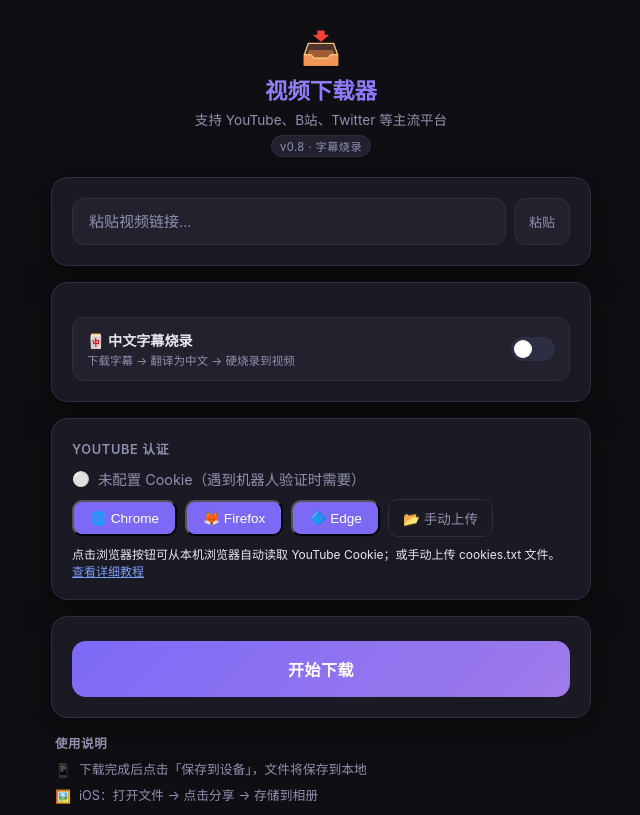
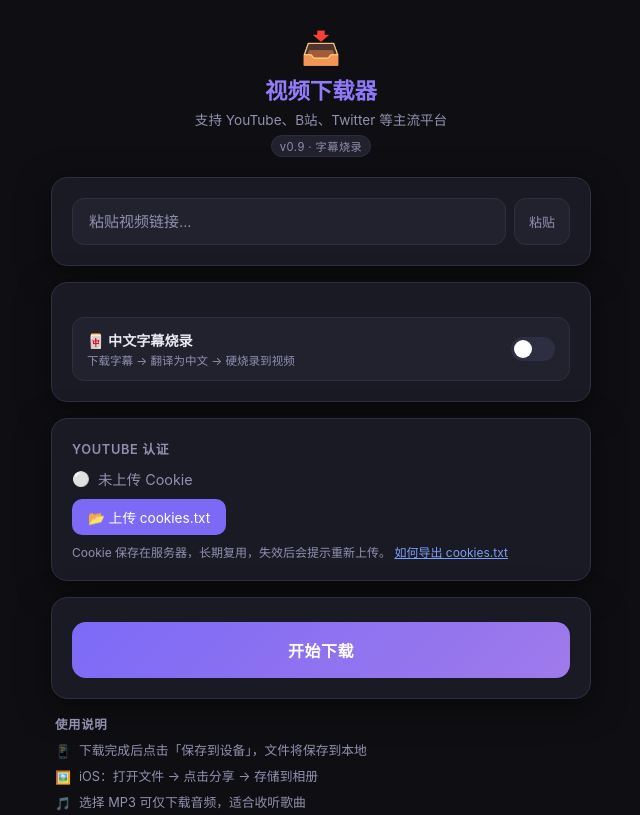
Before and after one commit to Zeo0811/toys, a Flask app: page / in a window 1280 px wide. Shown: the top 815 px of the page, without its empty margins (319-959 px from the left). Run offline with Flask 3, Linux system fonts and the light colour scheme; data that the repository does not hold is empty; some libraries are stand-ins or nearby versions.

Commit message:
feat: 简化 Cookie UI + 完善字幕烧录功能 (v0.9)
Cookie UI：
- 移除 Chrome/Firefox/Edge 浏览器分类按钮
- 只保留「上传 cookies.txt」+ 移除按钮
- Cookie 保存到服务器长期复用
- 下载时遇到机器人验证自动提示重新上传

字幕烧录修复：
- render.yaml/Dockerfile/nixpacks.toml 安装 fonts-noto-cjk
  （根本原因：--no-install-recommends 导致中文字体缺失，ffmpeg 烧录方块字）
- _burn_subtitle 指定 FontName=Noto Sans CJK SC 确保中文正确渲染
- 新增 _fix_srt_overlaps()：参考本地 fix_subtitle_overlap.py
  修复翻译后 SRT 时间戳重叠问题
- _translate_srt_to_chinese 翻译完成后自动调用重叠修复
- 移除已废弃的 api_cookies_from_browser 路由

Co-Authored-By: Claude Sonnet 4.6 <noreply@anthropic.com>

```diff
--- a/app.py
+++ b/app.py
@@ -127,7 +127,7 @@ def clean_old_jobs():
 
 
 # ──────────────────────────────────────────────
-VERSION = "0.8"
+VERSION = "0.9"
 
 # 下载核心
 # ──────────────────────────────────────────────
@@ -181,9 +181,49 @@ def _convert_vtt_to_srt(vtt_path: Path) -> Path:
     return srt_path if srt_path.exists() else vtt_path
 
 
+def _fix_srt_overlaps(srt_path: Path) -> Path:
+    """修复 SRT 字幕时间戳重叠，确保每条字幕开始时间不早于上一条结束时间。"""
+    content = srt_path.read_text(encoding="utf-8", errors="replace")
+    entries = re.split(r"\n\s*\n", content.strip())
+    fixed, prev_end_ms = [], 0
+
+    def _ms(ts: str) -> int:
+        m = re.match(r"(\d{2}):(\d{2}):(\d{2})[,.](\d{3})", ts)
+        if not m:
+            return 0
+        h, mn, s, ms = map(int, m.groups())
+        return (h * 3600 + mn * 60 + s) * 1000 + ms
+
+    def _fmt(ms: int) -> str:
+        h = ms // 3600000; ms %= 3600000
+        mn = ms // 60000;  ms %= 60000
+        s = ms // 1000;    ms %= 1000
+        return f"{h:02d}:{mn:02d}:{s:02d},{ms:03d}"
+
+    for entry in entries:
+        lines = entry.strip().splitlines()
+        if len(lines) < 3:
+            continue
+        tc = re.match(r"(\S+)\s*-->\s*(\S+)", lines[1])
+        if not tc:
+            fixed.append(entry)
+            continue
+        start_ms, end_ms = _ms(tc.group(1)), _ms(tc.group(2))
+        if start_ms < prev_end_ms:
+            start_ms = prev_end_ms + 50
+            if start_ms >= end_ms:
+                end_ms = start_ms + 1000
+        prev_end_ms = end_ms
+        fixed.append(f"{lines[0]}\n{_fmt(start_ms)} --> {_fmt(end_ms)}\n" + "\n".join(lines[2:]))
+
+    srt_path.write_text("\n\n".join(fixed) + "\n", encoding="utf-8")
+    return srt_path
+
+
 def _translate_srt_to_chinese(srt_path: Path) -> Path:
     """
-    将 SRT 字幕翻译为简体中文。
+    将 SRT 字幕翻译为简体中文，使用 Google Translate（deep-translator）。
+    翻译后自动修复时间戳重叠。
     返回翻译后的 SRT 文件路径；如遇任何错误则返回原始路径。
     """
     try:
@@ -196,7 +236,6 @@ def _translate_srt_to_chinese(srt_path: Path) -> Path:
     except Exception:
         return srt_path
 
-    # 解析 SRT：提取 (序号行, 时间轴行, 文本行)
     block_re = re.compile(
         r"(\d+)\s*\n"
         r"(\d{2}:\d{2}:\d{2}[,\.]\d{3}\s*-->\s*\d{2}:\d{2}:\d{2}[,\.]\d{3})\s*\n"
@@ -208,8 +247,6 @@ def _translate_srt_to_chinese(srt_path: Path) -> Path:
         return srt_path
 
     texts = [m.group(3).strip() for m in matches]
-
-    # 分批翻译（每批最多 15 段，用罕见分隔符拼接）
     SEPARATOR = "\n◆◆◆\n"
     BATCH_SIZE = 15
     translated: list[str] = [""] * len(texts)
@@ -217,21 +254,16 @@ def _translate_srt_to_chinese(srt_path: Path) -> Path:
     for start in range(0, len(texts), BATCH_SIZE):
         batch = texts[start: start + BATCH_SIZE]
         combined = SEPARATOR.join(batch)
-
-        # 若拼合后超长，逐条翻译
         if len(combined) > 4500:
             for i, text in enumerate(batch):
                 try:
-                    t = GoogleTranslator(source="auto", target="zh-CN").translate(
-                        text[:4000]
-                    )
+                    t = GoogleTranslator(source="auto", target="zh-CN").translate(text[:4000])
                     translated[start + i] = t or text
                 except Exception:
                     translated[start + i] = text
         else:
             try:
                 result = GoogleTranslator(source="auto", target="zh-CN").translate(combined)
-                # 按分隔符切回（允许翻译后分隔符有轻微变化）
                 parts = re.split(r"◆+", result or "")
                 for i, part in enumerate(parts):
                     if i < len(batch):
@@ -240,40 +272,37 @@ def _translate_srt_to_chinese(srt_path: Path) -> Path:
                 for i, text in enumerate(batch):
                     translated[start + i] = text
 
-        # 填补空缺
         for i in range(start, min(start + BATCH_SIZE, len(texts))):
             if not translated[i]:
                 translated[i] = texts[i]
+        time.sleep(0.3)
 
-        time.sleep(0.3)  # 避免请求过于密集
-
-    # 重建 SRT
     out_blocks = [
         f"{m.group(1)}\n{m.group(2)}\n{translated[i]}\n"
         for i, m in enumerate(matches)
     ]
     out_path = srt_path.parent / (srt_path.stem + ".zh.srt")
     out_path.write_text("\n".join(out_blocks), encoding="utf-8")
-    return out_path
+    return _fix_srt_overlaps(out_path)
 
 
 def _burn_subtitle(video_path: Path, sub_path: Path, output_path: Path) -> None:
-    """用 ffmpeg 将字幕硬烧录到视频。"""
-    # 将字幕复制为简单文件名，避免路径特殊字符影响 ffmpeg 过滤器
+    """用 ffmpeg 将字幕硬烧录到视频（需要 libass + Noto CJK 字体）。"""
     simple_sub = video_path.parent / "burn_sub.srt"
     shutil.copy(str(sub_path), str(simple_sub))
-
-    # 使用绝对路径，避免 ffmpeg 内部路径解析与 cwd 不一致的问题
-    # ffmpeg filtergraph 中冒号需转义（Linux 路径通常无冒号，但防御性处理）
     abs_sub = str(simple_sub.resolve()).replace("\\", "\\\\").replace(":", "\\:")
 
+    # 使用 Noto Sans CJK SC 确保中文字符正确渲染
+    # fonts-noto-cjk 已在 Dockerfile/render.yaml 中安装
     style = (
-        "FontSize=26,"
+        "FontName=Noto Sans CJK SC,"
+        "FontSize=24,"
         "PrimaryColour=&H00ffffff,"
         "OutlineColour=&H00000000,"
         "Outline=2,"
         "Shadow=1,"
-        "Bold=0"
+        "Bold=0,"
+        "MarginV=20"
     )
     cmd = [
         "ffmpeg", "-y",
@@ -285,11 +314,11 @@ def _burn_subtitle(video_path: Path, sub_path: Path, output_path: Path) -> None:
         "-crf", "23",
         str(output_path),
     ]
-    result = subprocess.run(cmd, capture_output=True)
+    result = subprocess.run(cmd, capture_output=True, cwd=str(video_path.parent))
     simple_sub.unlink(missing_ok=True)
     if result.returncode != 0:
         raise RuntimeError(
-            "ffmpeg 字幕烧录失败：" + result.stderr.decode(errors="replace")[-600:]
+            "ffmpeg 字幕烧录失败：" + result.stderr.decode(errors="replace")[-800:]
         )
 
 
@@ -600,36 +629,21 @@ def api_cookies_delete():
     return jsonify({"ok": True})
 
 
-@app.route("/api/cookies/from-browser", methods=["POST"])
-def api_cookies_from_browser():
-    data = request.get_json(silent=True) or {}
-    browser = data.get("browser", "").lower().strip()
-    supported = ["chrome", "firefox", "edge", "brave", "opera", "chromium", "vivaldi"]
-    if browser not in supported:
-        return jsonify({"error": f"不支持的浏览器：{browser}"}), 400
-
+@app.route("/api/cookies/check", methods=["POST"])
+def api_cookies_check():
+    """验证 cookies 是否仍然有效（用一个简短的 YouTube 请求测试）。"""
+    if not COOKIES_FILE.exists():
+        return jsonify({"valid": False, "reason": "未上传 Cookie"})
     try:
-        ydl_opts = {
-            "cookiesfrombrowser": (browser, None, None, None),
-            "cookiefile": str(COOKIES_FILE),
-            "quiet": True,
-            "no_warnings": True,
-        }
-        with yt_dlp.YoutubeDL(ydl_opts) as ydl:
-            ydl._setup_opener()
-            jar = ydl.cookiejar
-            if hasattr(jar, "save"):
-                jar.save(ignore_discard=True, ignore_expires=True)
-        return jsonify({"ok": True})
+        opts = {**_get_base_opts(), "skip_download": True, "quiet": True, "no_warnings": True}
+        with yt_dlp.YoutubeDL(opts) as ydl:
+            ydl.extract_info("https://www.youtube.com/watch?v=BjUShsxq4wU", download=False)
+        return jsonify({"valid": True})
     except Exception as e:
-        error_msg = str(e)
-        # Improve error messages for common issues
-        if "could not find" in error_msg.lower() and "cookies" in error_msg.lower():
-            if browser in ["chrome", "chromium"]:
-                return jsonify({"error": f"找不到 {browser.capitalize()} Cookie。请确保已安装并使用过此浏览器，或尝试使用 Firefox"}), 400
-        elif "keyring" in error_msg.lower():
-            return jsonify({"error": "Chrome 密钥环问题（Linux）。请尝试使用 Firefox"}), 400
-        return jsonify({"error": error_msg}), 500
+        msg = str(e)
+        if "Sign in" in msg or "bot" in msg.lower():
+            return jsonify({"valid": False, "reason": "Cookie 已失效，请重新上传"})
+        return jsonify({"valid": True})  # 其他错误不代表 cookie 无效
 
 
 if __name__ == "__main__":
--- a/nixpacks.toml
+++ b/nixpacks.toml
@@ -1,6 +1,6 @@
 # Railway 部署配置：安装 ffmpeg 用于音视频合并
 [phases.setup]
-nixPkgs = ["python312", "ffmpeg"]
+nixPkgs = ["python312", "ffmpeg", "noto-fonts-cjk"]
 
 [phases.install]
 cmds = ["python3 -m pip install -r requirements.txt"]
--- a/render.yaml
+++ b/render.yaml
@@ -4,7 +4,7 @@ services:
   - type: web
     name: video-downloader
     runtime: python
-    buildCommand: "apt-get update && apt-get install -y --no-install-recommends ffmpeg && pip install -r requirements.txt"
+    buildCommand: "apt-get update && apt-get install -y --no-install-recommends ffmpeg fonts-noto-cjk && pip install -r requirements.txt"
     startCommand: "gunicorn -w 1 --threads 8 -b 0.0.0.0:$PORT --timeout 600 app:app"
     plan: free
     envVars:
--- a/templates/index.html
+++ b/templates/index.html
@@ -540,22 +540,19 @@
   <div class="section-label">YouTube 认证</div>
   <div id="cookie-status-row">
     <span id="cookie-status-icon">⚪</span>
-    <span id="cookie-status-text">未配置 Cookie（遇到机器人验证时需要）</span>
+    <span id="cookie-status-text">未上传 Cookie</span>
   </div>
   <div style="margin-top:10px;display:flex;gap:8px;align-items:center;flex-wrap:wrap;">
-    <button class="btn-cookie-upload" id="btn-import-chrome" data-browser="chrome">🌐 Chrome</button>
-    <button class="btn-cookie-upload" id="btn-import-firefox" data-browser="firefox">🦊 Firefox</button>
-    <button class="btn-cookie-upload" id="btn-import-edge" data-browser="edge">🔷 Edge</button>
-    <label class="btn-cookie-delete" for="cookie-file-input" style="display:inline-block;cursor:pointer;">
-      📂 手动上传
+    <label class="btn-cookie-upload" for="cookie-file-input" style="cursor:pointer;">
+      📂 上传 cookies.txt
       <input type="file" id="cookie-file-input" accept=".txt" style="display:none" />
     </label>
     <button class="btn-cookie-delete" id="btn-cookie-delete" style="display:none">🗑 移除</button>
   </div>
   <div id="cookie-import-msg" style="margin-top:6px;font-size:12px;display:none"></div>
-  <div style="margin-top:8px;font-size:12px;color:var(--c-sub)">
-    点击浏览器按钮可从本机浏览器自动读取 YouTube Cookie；或手动上传 cookies.txt 文件。
-    <a href="https://github.com/yt-dlp/yt-dlp/wiki/FAQ#how-do-i-pass-cookies-to-yt-dlp" target="_blank" style="color:#7c9ef8">查看详细教程</a>
+  <div style="margin-top:8px;font-size:12px;color:var(--text2)">
+    Cookie 保存在服务器，长期复用，失效后会提示重新上传。
+    <a href="https://github.com/yt-dlp/yt-dlp/wiki/FAQ#how-do-i-pass-cookies-to-yt-dlp" target="_blank" style="color:#7c9ef8">如何导出 cookies.txt</a>
   </div>
 </div>
 
@@ -838,51 +835,26 @@
   const btnCookieDelete  = document.getElementById('btn-cookie-delete');
   const cookieImportMsg  = document.getElementById('cookie-import-msg');
 
+  function showImportMsg(text, isError) {
+    cookieImportMsg.textContent = text;
+    cookieImportMsg.style.color = isError ? '#f87171' : '#4ade80';
+    cookieImportMsg.style.display = 'block';
+    setTimeout(() => { cookieImportMsg.style.display = 'none'; }, 5000);
+  }
+
   function refreshCookieStatus() {
     fetch('/api/cookies/status').then(r => r.json()).then(d => {
       if (d.configured) {
         cookieStatusIcon.textContent = '🟢';
-        cookieStatusText.textContent = 'Cookie 已配置，可绕过机器人验证';
+        cookieStatusText.textContent = 'Cookie 已上传，服务器长期保存';
         btnCookieDelete.style.display = 'inline-block';
       } else {
         cookieStatusIcon.textContent = '⚪';
-        cookieStatusText.textContent = '未配置 Cookie（遇到机器人验证时需要）';
+        cookieStatusText.textContent = '未上传 Cookie';
         btnCookieDelete.style.display = 'none';
       }
     });
   }
-
-  function showImportMsg(text, isError) {
-    cookieImportMsg.textContent = text;
-    cookieImportMsg.style.color = isError ? '#f87171' : '#4ade80';
-    cookieImportMsg.style.display = 'block';
-    setTimeout(() => { cookieImportMsg.style.display = 'none'; }, 4000);
-  }
-
-  document.querySelectorAll('[data-browser]').forEach(btn => {
-    btn.addEventListener('click', () => {
-      const browser = btn.dataset.browser;
-      const orig = btn.textContent;
-      btn.textContent = '⏳ 读取中…';
-      btn.disabled = true;
-      fetch('/api/cookies/from-browser', {
-        method: 'POST',
-        headers: { 'Content-Type': 'application/json' },
-        body: JSON.stringify({ browser })
-      })
-        .then(r => r.json())
-        .then(d => {
-          if (d.ok) {
-            showImportMsg(`✅ 已从 ${browser} 读取 Cookie`, false);
-            refreshCookieStatus();
-          } else {
-            showImportMsg(`❌ ${d.error || '导入失败'}`, true);
-          }
-        })
-        .catch(() => showImportMsg('❌ 请求失败', true))
-        .finally(() => { btn.textContent = orig; btn.disabled = false; });
-    });
-  });
 
   cookieFileInput.addEventListener('change', () => {
     const file = cookieFileInput.files[0];
@@ -891,13 +863,33 @@
     fd.append('file', file);
     fetch('/api/cookies/upload', { method: 'POST', body: fd })
       .then(r => r.json())
-      .then(() => { refreshCookieStatus(); cookieFileInput.value = ''; });
+      .then(d => {
+        cookieFileInput.value = '';
+        if (d.ok) {
+          showImportMsg('✅ Cookie 上传成功，已保存到服务器', false);
+          refreshCookieStatus();
+        } else {
+          showImportMsg('❌ 上传失败：' + (d.error || '未知错误'), true);
+        }
+      })
+      .catch(() => showImportMsg('❌ 上传失败，请重试', true));
   });
 
   btnCookieDelete.addEventListener('click', () => {
-    fetch('/api/cookies/delete', { method: 'POST' })
-      .then(() => refreshCookieStatus());
+    fetch('/api/cookies/delete', { method: 'POST' }).then(() => {
+      showImportMsg('Cookie 已移除', false);
+      refreshCookieStatus();
+    });
   });
+
+  // 下载出现 bot 检测错误时提示重新上传
+  const _origShowError = showError;
+  showError = function(msg) {
+    _origShowError(msg);
+    if (msg && (msg.includes('Sign in') || msg.includes('bot') || msg.includes('机器人'))) {
+      showImportMsg('⚠️ Cookie 可能已失效，请重新上传 cookies.txt', true);
+    }
+  };
 
   refreshCookieStatus();
 
```
Also changed, not shown: 1 other file.
